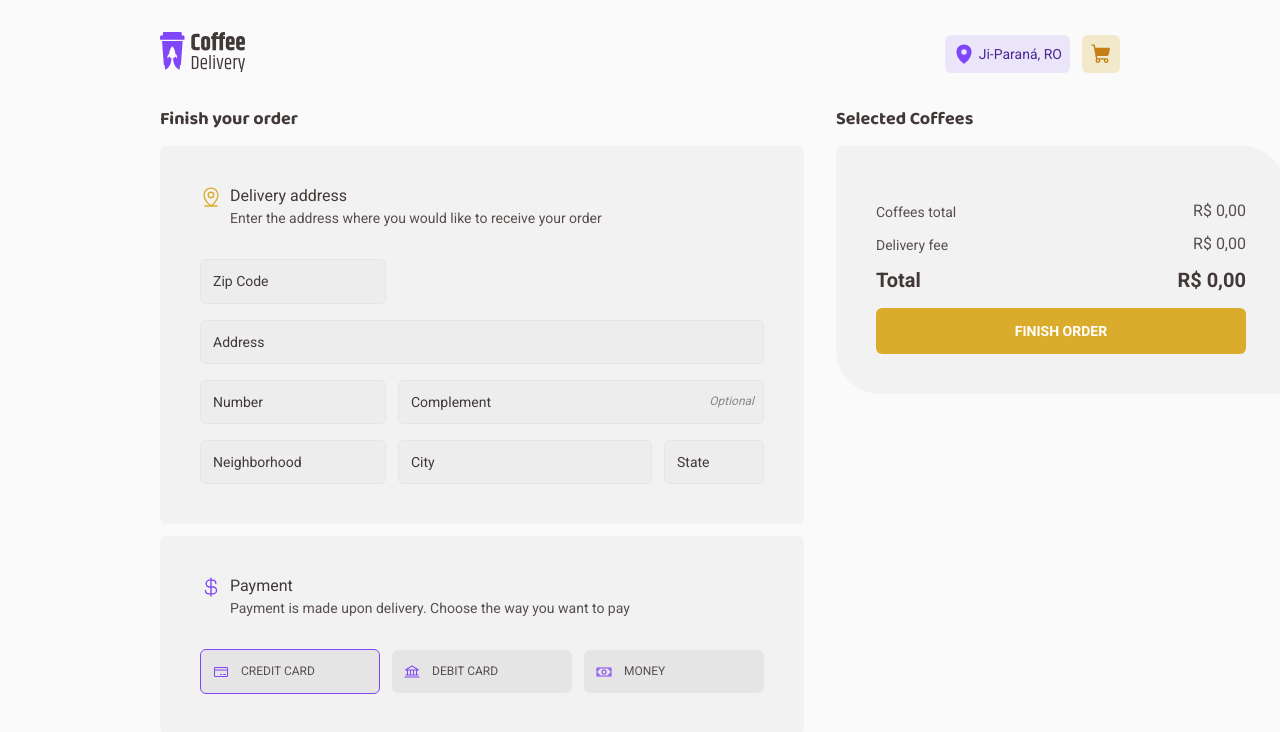
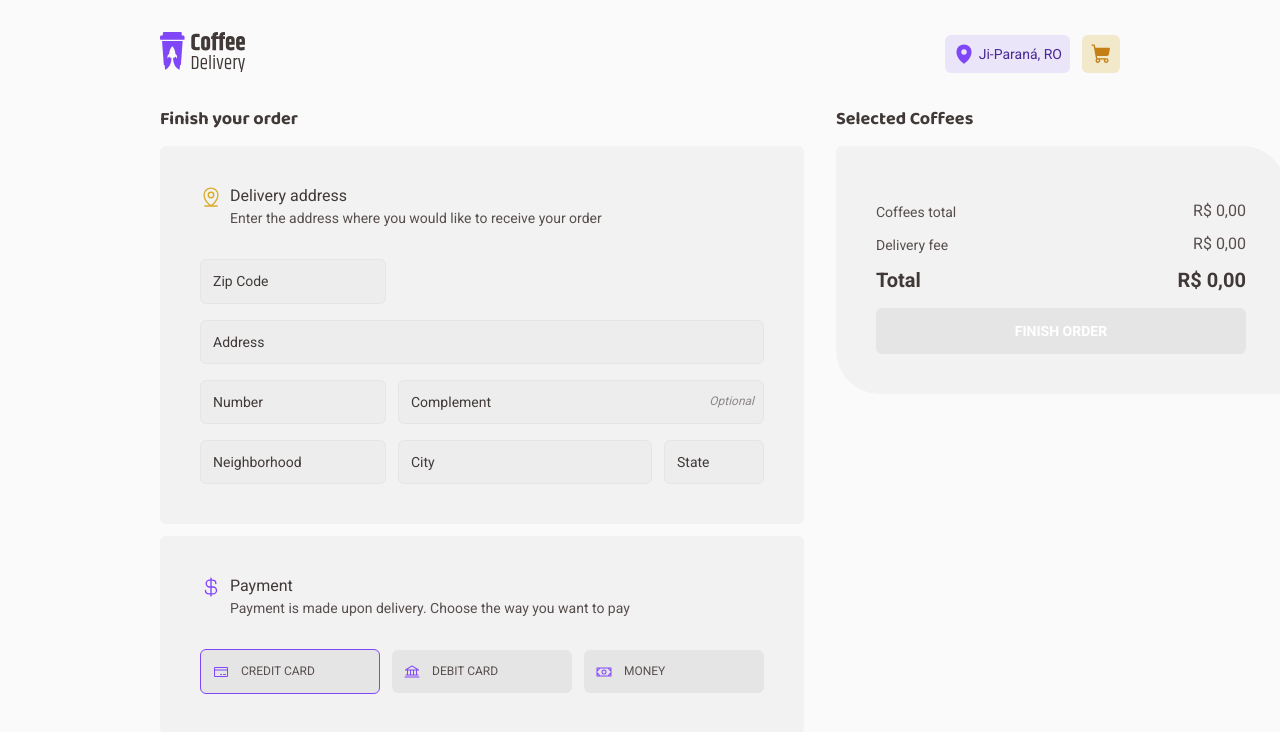
Before and after one commit to jeffersongouveia/coffee-delivery, a React (Vite) app: page /checkout in a window 1280 px wide. Shown: the top 732 px of the page. Built offline with nearby package versions, Linux system fonts and the light colour scheme.

Commit message:
Disabling Finish Order when criteria are not meet

```diff
--- a/src/components/Cart/Cart.tsx
+++ b/src/components/Cart/Cart.tsx
@@ -1,8 +1,9 @@
-import { useContext } from 'react'
+import { useContext, useEffect, useState } from 'react'
 
 import SimplifiedCoffee from '../SimplifiedCoffee/SimplifiedCoffee.tsx'
 import formatCurrency from '../../utils/formatCurrency.ts'
 import { CoffeesContext } from '../../contexts/CoffeesContext.tsx'
+import { CheckoutContext } from '../../contexts/CheckoutContext.tsx'
 
 import {
   CartContainer,
@@ -18,7 +19,10 @@ import {
 } from './styles.ts'
 
 export default function Cart() {
-  const { coffeesInCart } = useContext(CoffeesContext)
+  const { coffeesInCart, clearCart } = useContext(CoffeesContext)
+  const { isAddressFilled } = useContext(CheckoutContext)
+
+  const [finishOrderDisabled, setFinishOrderDisabled] = useState(true)
 
   const total = coffeesInCart.reduce(
     (sum, coffee) => (sum += coffee.quantity * coffee.price),
@@ -26,6 +30,10 @@ export default function Cart() {
   )
   const fee = total * 0.05
   const totalWithFee = total + fee
+
+  useEffect(() => {
+    setFinishOrderDisabled(!total || !isAddressFilled())
+  }, [total, isAddressFilled])
 
   return (
     <CartContainer>
@@ -55,7 +63,13 @@ export default function Cart() {
           </Total>
         </TotalValues>
 
-        <Confirm to="/success">Finish order</Confirm>
+        <Confirm
+          to="/success"
+          disabled={finishOrderDisabled}
+          onClick={clearCart}
+        >
+          Finish order
+        </Confirm>
       </ContentContainer>
     </CartContainer>
   )
--- a/src/components/Cart/styles.ts
+++ b/src/components/Cart/styles.ts
@@ -1,5 +1,9 @@
-import styled from 'styled-components'
+import styled, { css } from 'styled-components'
 import { Link } from 'react-router-dom'
+
+interface ConfirmProps {
+  disabled?: boolean
+}
 
 export const CartContainer = styled.div`
   display: flex;
@@ -66,7 +70,7 @@ export const Total = styled.p`
   font-weight: 700;
 `
 
-export const Confirm = styled(Link)`
+export const Confirm = styled(Link)<ConfirmProps>`
   background: ${(props) => props.theme.colors.brand.yellow};
   color: ${(props) => props.theme.colors.base.white};
   font: ${(props) => props.theme.fonts.button.g};
@@ -81,4 +85,15 @@ export const Confirm = styled(Link)`
   &:hover {
     background: ${(props) => props.theme.colors.brand.yellowDark};
   }
+
+  ${(props) =>
+    props.disabled &&
+    css`
+      background: ${(props) => props.theme.colors.base.button};
+      pointer-events: none;
+
+      &:hover {
+        background: ${(props) => props.theme.colors.base.button};
+      }
+    `}
 `
--- a/src/contexts/CheckoutContext.tsx
+++ b/src/contexts/CheckoutContext.tsx
@@ -22,6 +22,7 @@ interface CheckoutContextType {
   updateAddress: (item: string, value: string | number) => void
   updatePaymentMethod: (paymentMethod: PaymentMethod) => void
   humanizePaymentMethod: (paymentMethod: PaymentMethod) => string
+  isAddressFilled: () => boolean
 }
 
 interface CheckoutProviderProps {
@@ -63,6 +64,15 @@ export default function CheckoutContextProvider(props: CheckoutProviderProps) {
     }
   }
 
+  function isAddressFilled() {
+    const optionalValues = ['complement']
+    const addressKeys = Object.keys(address).filter(
+      (i) => !optionalValues.includes(i),
+    ) as (keyof AddressType)[]
+
+    return addressKeys.every((key) => !!address[key])
+  }
+
   return (
     <CheckoutContext.Provider
       value={{
@@ -71,6 +81,7 @@ export default function CheckoutContextProvider(props: CheckoutProviderProps) {
         updateAddress,
         updatePaymentMethod,
         humanizePaymentMethod,
+        isAddressFilled,
       }}
     >
       {props.children}
--- a/src/contexts/CoffeesContext.tsx
+++ b/src/contexts/CoffeesContext.tsx
@@ -30,6 +30,7 @@ interface CoffeesContextType {
   addCoffeeToCart: (coffee: CoffeeType) => void
   updateCoffeeQuantity: (coffeeName: string, quantity: number) => void
   removeCoffeeFromCart: (coffeeName: string) => void
+  clearCart: () => void
   isCoffeeInCart: (coffeeName: string) => boolean
 }
 
@@ -189,7 +190,13 @@ export default function CoffeesContextProvider(props: CoffeesProviderProps) {
     const updatedCoffees = coffeesInCart.filter(
       (coffee) => coffee.name !== coffeeName,
     )
+
+    updateCoffeeQuantity(coffeeName, 1)
     setCoffeesInCart(updatedCoffees)
+  }
+
+  function clearCart() {
+    setCoffeesInCart([])
   }
 
   function isCoffeeInCart(coffeeName: string) {
@@ -204,6 +211,7 @@ export default function CoffeesContextProvider(props: CoffeesProviderProps) {
         addCoffeeToCart,
         updateCoffeeQuantity,
         removeCoffeeFromCart,
+        clearCart,
         isCoffeeInCart,
       }}
     >
```
